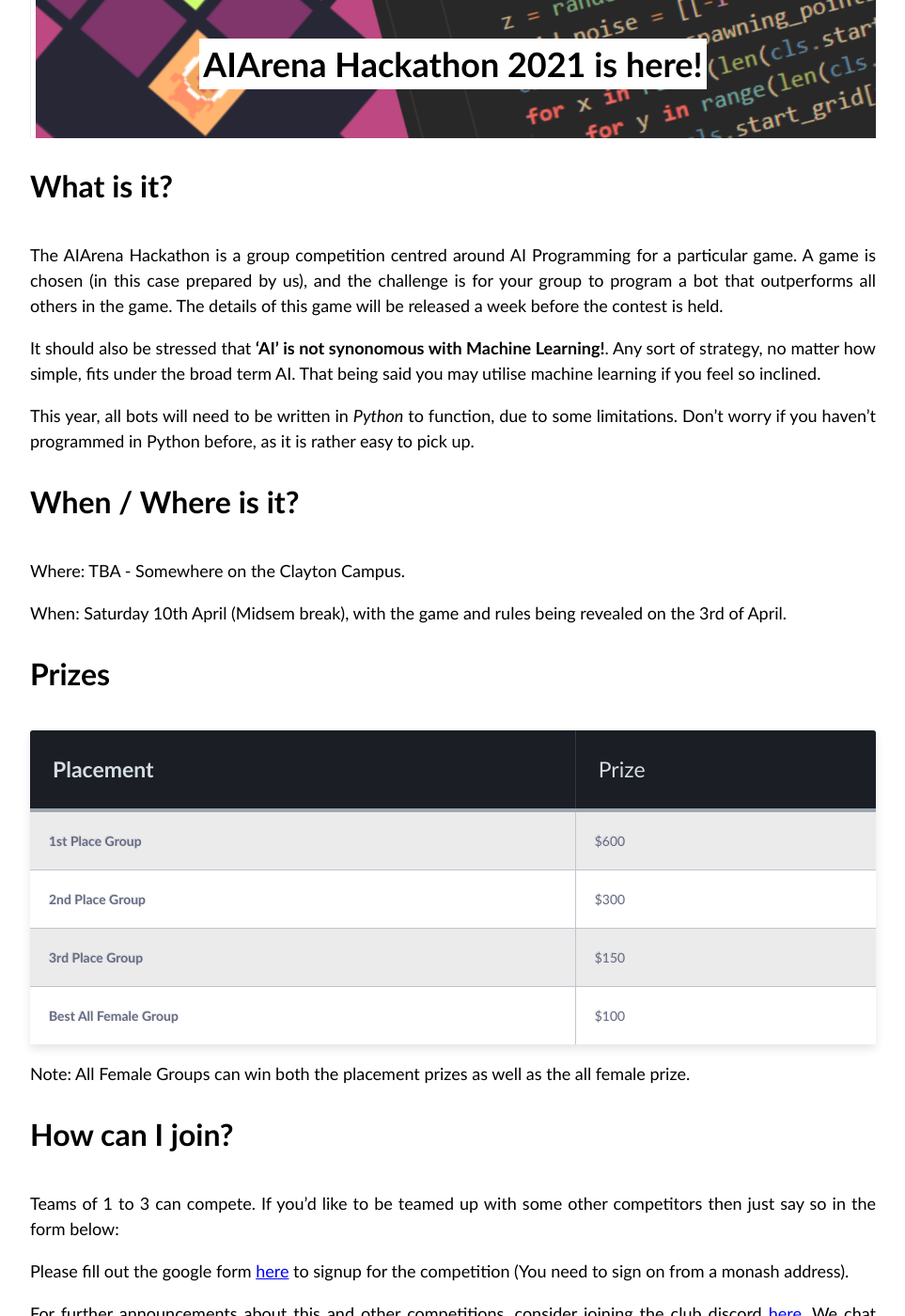
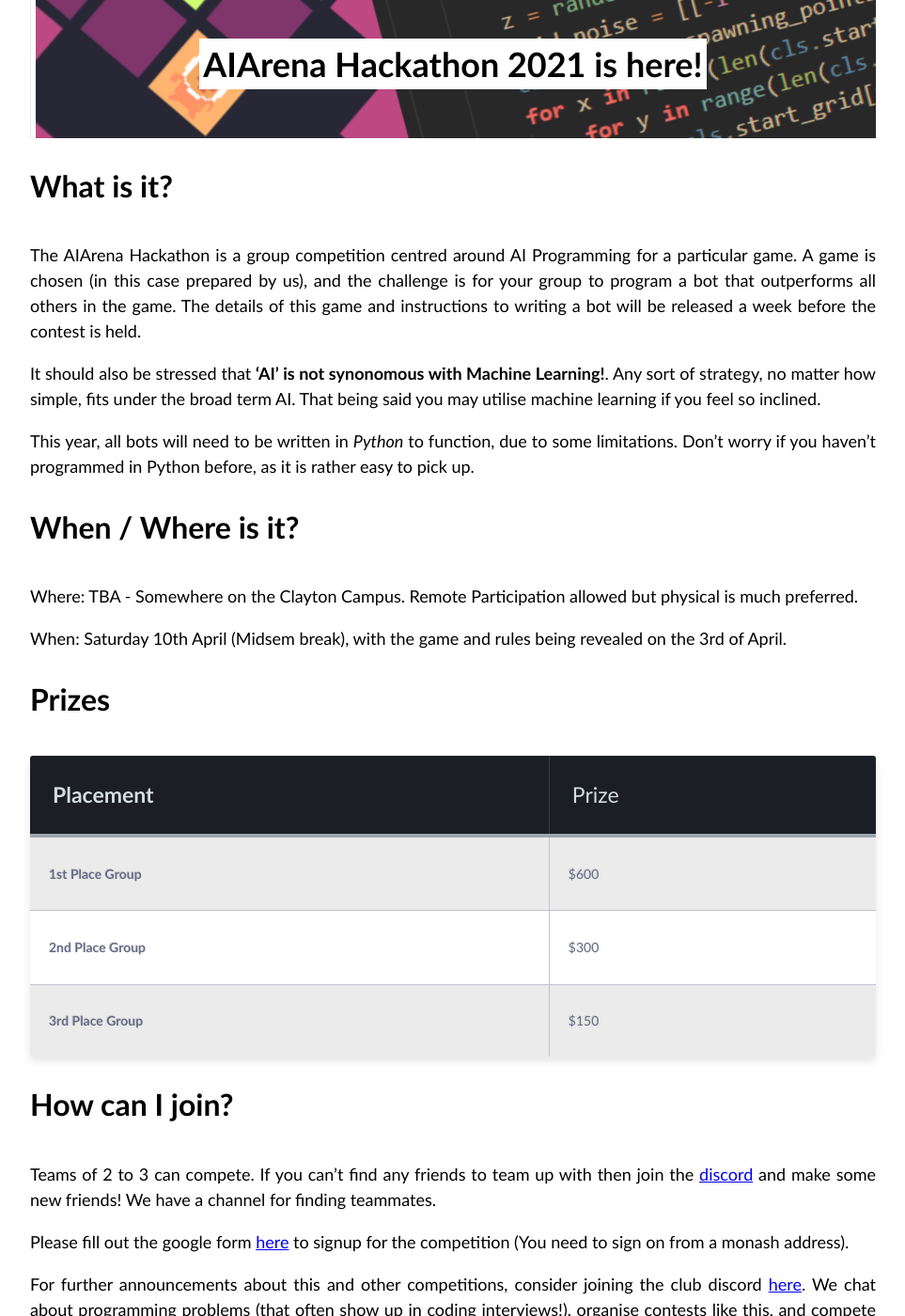
Before and after one commit to monash-programming-team/monash-programming-team.github.io, a Jekyll site: the page built from pages/aiarena-2021.md, in a window 1280 px wide and 1400 px high, scrolled down 347 px. Shown: the whole window at 94% size, without its empty margins (178-1141 px from the left). Built offline with Jekyll 4.4.1, drawn with Linux system fonts in a browser that asks for light colours; some of the changed text lies outside the part shown.

Commit message:
Slight changes.

```diff
--- a/pages/aiarena-2021.md
+++ b/pages/aiarena-2021.md
@@ -16,7 +16,7 @@ sticky-desc: AIArena Hackathon 2021 Details
 
 The AIArena Hackathon is a group competition centred around AI Programming for a particular game.
 A game is chosen (in this case prepared by us), and the challenge is for your group to program a bot that outperforms all others in the game.
-The details of this game will be released a week before the contest is held.
+The details of this game and instructions to writing a bot will be released a week before the contest is held.
 
 It should also be stressed that **'AI' is not synonomous with Machine Learning!**. Any sort of strategy, no matter how simple, fits under the broad term AI. That being said you may utilise machine learning if you feel so inclined.
 
@@ -24,7 +24,7 @@ This year, all bots will need to be written in *Python* to function, due to some
 
 ## When / Where is it?
 
-Where: TBA - Somewhere on the Clayton Campus.
+Where: TBA - Somewhere on the Clayton Campus. Remote Participation allowed but physical is much preferred.
 
 When: Saturday 10th April (Midsem break), with the game and rules being revealed on the 3rd of April.
 
@@ -35,18 +35,13 @@ When: Saturday 10th April (Midsem break), with the game and rules being revealed
 | **1st Place Group**           | $600  |
 | **2nd Place Group**           | $300  |
 | **3rd Place Group**           | $150  |
-| **Best All Female Group**     | $100  |
 {: .fancytable}
-
-Note: All Female Groups can win both the placement prizes as well as the all female prize.
 
 ## How can I join?
 
-Teams of 1 to 3 can compete. If you'd like to be teamed up with some other competitors then just say so in the form below:
+Teams of 2 to 3 can compete. If you can't find any friends to team up with then join the <a href="https://discord.link/MonashICPC" target="_blank">discord</a> and make some new friends! We have a channel for finding teammates.
 
 Please fill out the google form [here](https://forms.gle/aFdoH4Jvc2J4jKTFA) to signup for the competition (You need to sign on from a monash address).
 
-For further announcements about this and other competitions, consider joining the club discord <a href="https://discord.gg/RKU2WXyggz" target="_blank">here</a>.
+For further announcements about this and other competitions, consider joining the club discord <a href="https://discord.link/MonashICPC" target="_blank">here</a>.
 We chat about programming problems (that often show up in coding interviews!), organise contests like this, and compete in worldwide competitions such as [ICPC](https://icpc.global/)!
-
-You can also use the discord to find teammates for this competition.
```
